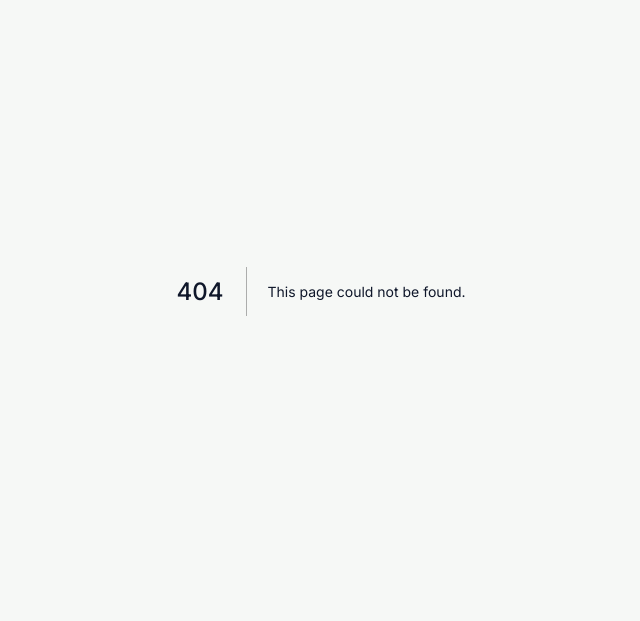
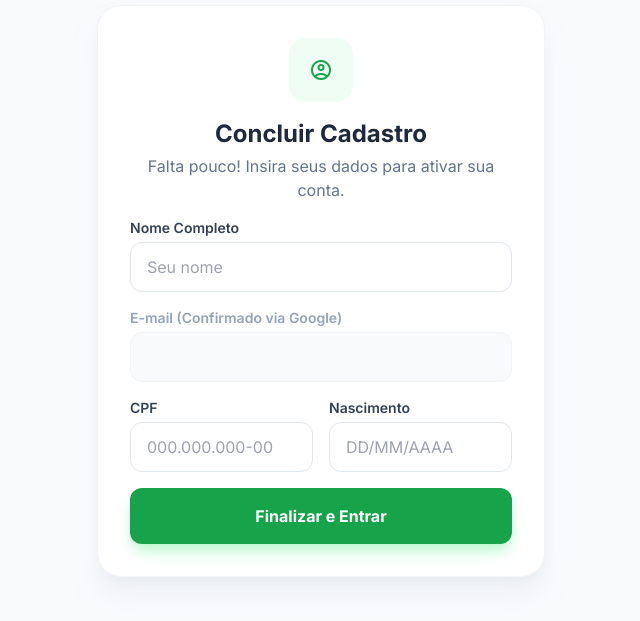
Before and after one commit to JpCobraC/BritaRH, a Next.js app in the folder frontend/: page /completar-cadastro in a window 1280 px wide. Before the commit this address had no page. Shown: the part 109-730 px from the top of the page, without its empty margins (319-959 px from the left). Built offline with nearby package versions, Linux system fonts and the light colour scheme.

Commit message:
feat: implement user registration flow with email checking and onboarding page

```diff
--- /dev/null
+++ b/frontend/src/app/completar-cadastro/page.tsx
@@ -0,0 +1,213 @@
+"use client";
+
+import { useState, Suspense } from "react";
+import { signIn } from "next-auth/react";
+import { useSearchParams } from "next/navigation";
+import { maskCPF, maskDate } from "@/utils/masks";
+import { BriefcaseIcon } from "@/components/icons";
+
+function CompletarCadastroForm() {
+  const searchParams = useSearchParams();
+  const email = searchParams.get("email") || "";
+  const initialName = searchParams.get("name") || "";
+
+  const [name, setName] = useState(initialName);
+  const [cpf, setCpf] = useState("");
+  const [birthDate, setBirthDate] = useState("");
+  const [loading, setLoading] = useState(false);
+  const [error, setError] = useState("");
+
+  const handleSubmit = async (e: React.FormEvent<HTMLFormElement>) => {
+    e.preventDefault();
+    setLoading(true);
+    setError("");
+
+    // Validações básicas no lado do cliente
+    if (cpf.replace(/\D/g, "").length !== 11) {
+      setError("Por favor, insira um CPF válido.");
+      setLoading(false);
+      return;
+    }
+
+    if (birthDate.length !== 10) {
+      setError("Por favor, insira uma data de nascimento válida.");
+      setLoading(false);
+      return;
+    }
+
+    // Converte "DD/MM/AAAA" para "AAAA-MM-DD" para o Pydantic do backend
+    const parts = birthDate.split("/");
+    const formattedBirthDate = parts.length === 3 ? `${parts[2]}-${parts[1]}-${parts[0]}` : birthDate;
+
+    // Calcula idade para validação prévia de 14 anos
+    try {
+      const birth = new Date(formattedBirthDate);
+      const today = new Date();
+      let age = today.getFullYear() - birth.getFullYear();
+      const m = today.getMonth() - birth.getMonth();
+      if (m < 0 || (m === 0 && today.getDate() < birth.getDate())) {
+        age--;
+      }
+      if (age < 14) {
+        setError("A idade mínima para cadastro é de 14 anos.");
+        setLoading(false);
+        return;
+      }
+    } catch {
+      setError("Data de nascimento inválida.");
+      setLoading(false);
+      return;
+    }
+
+    try {
+      const rawUrl = process.env.NEXT_PUBLIC_API_URL || "http://localhost:8000";
+      const apiBaseUrl = rawUrl.replace(/\/api\/v1\/?$/, "");
+
+      // 1. Consulta o backend para pegar a role correta (recrutador se tiver na whitelist, candidato por padrão)
+      const checkRes = await fetch(`${apiBaseUrl}/api/v1/auth/check?email=${encodeURIComponent(email)}`);
+      let role = "candidate";
+      if (checkRes.ok) {
+        const checkData = await checkRes.json();
+        role = checkData.role;
+      }
+
+      // 2. Registra o usuário no backend com uma senha aleatória segura
+      const randomPassword = Math.random().toString(36).substring(2, 15) + Math.random().toString(36).substring(2, 15);
+      const res = await fetch(`${apiBaseUrl}/api/v1/auth/register`, {
+        method: "POST",
+        headers: { "Content-Type": "application/json" },
+        body: JSON.stringify({
+          email,
+          password: randomPassword,
+          name,
+          cpf,
+          birth_date: formattedBirthDate,
+          role,
+        }),
+      });
+
+      if (!res.ok) {
+        let errorMsg = "Erro ao concluir o cadastro. Verifique seus dados.";
+        try {
+          const data = await res.json();
+          if (data && data.detail) {
+            if (typeof data.detail === "string") {
+              errorMsg = data.detail;
+            } else if (Array.isArray(data.detail)) {
+              errorMsg = data.detail.map((err: any) => err.msg || JSON.stringify(err)).join(", ");
+            }
+          }
+        } catch {}
+        throw new Error(errorMsg);
+      }
+
+      // 3. Completa o Login via Google OAuth e redireciona para a página apropriada
+      const callbackUrl = role === "recruiter" ? "/dashboard" : "/vagas";
+      await signIn("google", { callbackUrl });
+    } catch (err: any) {
+      setError(err.message || "Erro de conexão com o servidor.");
+      setLoading(false);
+    }
+  };
+
+  return (
+    <main className="min-h-screen bg-slate-50 flex items-center justify-center p-4">
+      <div className="max-w-md w-full bg-white rounded-3xl shadow-xl shadow-slate-200/50 overflow-hidden border border-slate-100 transform transition-all">
+        {/* Header Section */}
+        <div className="p-8 pb-4 text-center">
+          <div className="inline-flex items-center justify-center w-16 h-16 bg-green-50 rounded-2xl mb-4 text-green-600">
+            <span className="material-symbols-outlined text-4xl">account_circle</span>
+          </div>
+          <h2 className="text-2xl font-bold text-slate-800">Concluir Cadastro</h2>
+          <p className="text-slate-500 mt-1">
+            Falta pouco! Insira seus dados para ativar sua conta.
+          </p>
+        </div>
+
+        <div className="px-8 pb-8">
+          {error && (
+            <div className="mb-6 p-4 bg-red-50 border-l-4 border-red-500 text-red-700 text-sm rounded-r-lg">
+              {error}
+            </div>
+          )}
+
+          <form onSubmit={handleSubmit} className="space-y-4">
+            <div>
+              <label className="block text-sm font-semibold text-slate-700 mb-1">Nome Completo</label>
+              <input
+                type="text"
+                required
+                value={name}
+                onChange={(e) => setName(e.target.value)}
+                placeholder="Seu nome"
+                className="w-full px-4 py-3 rounded-xl border border-slate-200 focus:ring-2 focus:ring-green-500 outline-none transition-all"
+              />
+            </div>
+
+            <div>
+              <label className="block text-sm font-semibold text-slate-400 mb-1">E-mail (Confirmado via Google)</label>
+              <input
+                type="email"
+                disabled
+                value={email}
+                className="w-full px-4 py-3 rounded-xl border border-slate-100 bg-slate-50 text-slate-400 cursor-not-allowed outline-none"
+              />
+            </div>
+
+            <div className="grid grid-cols-1 sm:grid-cols-2 gap-4">
+              <div>
+                <label className="block text-sm font-semibold text-slate-700 mb-1">CPF</label>
+                <input
+                  type="text"
+                  required
+                  value={cpf}
+                  onChange={(e) => setCpf(maskCPF(e.target.value))}
+                  placeholder="000.000.000-00"
+                  className="w-full px-4 py-3 rounded-xl border border-slate-200 focus:ring-2 focus:ring-green-500 outline-none transition-all"
+                />
+              </div>
+              <div>
+                <label className="block text-sm font-semibold text-slate-700 mb-1">Nascimento</label>
+                <input
+                  type="text"
+                  required
+                  value={birthDate}
+                  onChange={(e) => setBirthDate(maskDate(e.target.value))}
+                  placeholder="DD/MM/AAAA"
+                  className="w-full px-4 py-3 rounded-xl border border-slate-200 focus:ring-2 focus:ring-green-500 outline-none transition-all"
+                />
+              </div>
+            </div>
+
+            <button
+              type="submit"
+              disabled={loading}
+              className="w-full mt-4 py-4 bg-green-600 hover:bg-green-700 text-white rounded-xl font-bold shadow-lg shadow-green-200 transition-all disabled:opacity-70 flex items-center justify-center gap-2"
+            >
+              {loading ? (
+                <>
+                  <div className="w-5 h-5 border-2 border-white border-t-transparent rounded-full animate-spin"></div>
+                  Salvando dados...
+                </>
+              ) : (
+                "Finalizar e Entrar"
+              )}
+            </button>
+          </form>
+        </div>
+      </div>
+    </main>
+  );
+}
+
+export default function CompletarCadastroPage() {
+  return (
+    <Suspense fallback={
+      <div className="min-h-screen bg-slate-50 flex items-center justify-center">
+        <div className="w-8 h-8 rounded-full border-4 border-primary border-t-transparent animate-spin"></div>
+      </div>
+    }>
+      <CompletarCadastroForm />
+    </Suspense>
+  );
+}
```
Also changed, not shown: frontend/src/auth.ts (+35 -1 lines), 1 other file (tests, documents, lock files or other folders).
